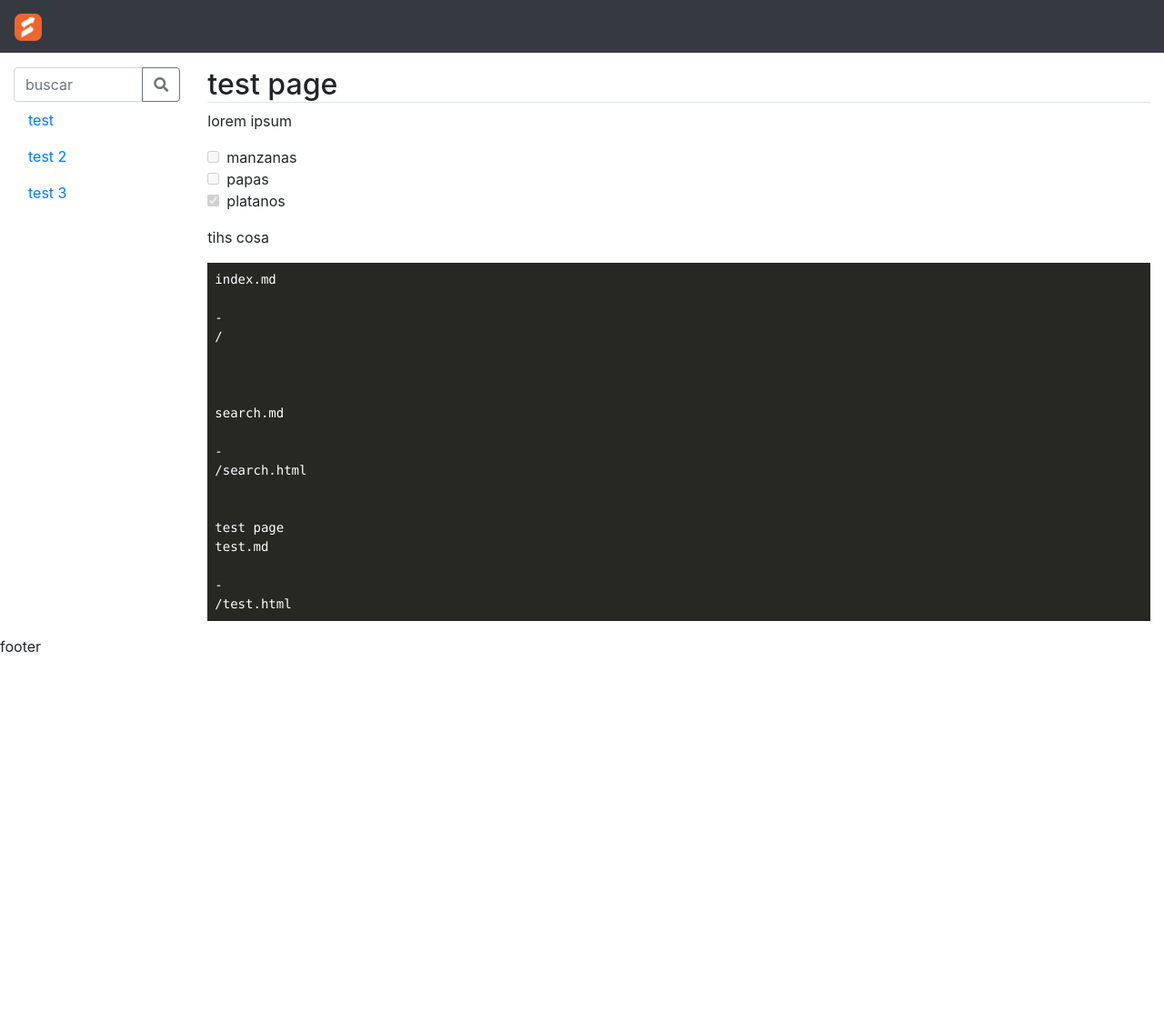
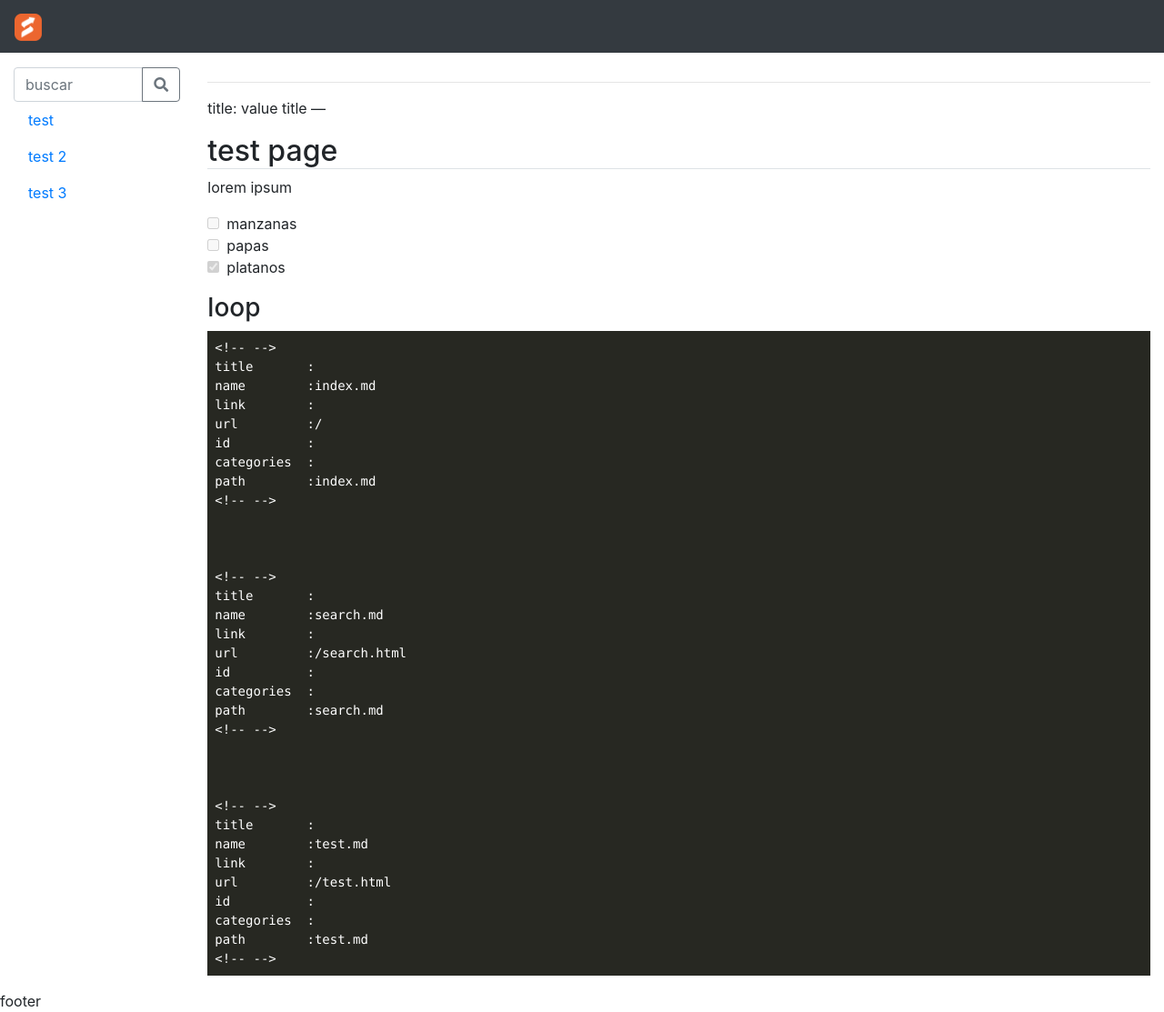
Before and after one commit to Bsale-IO/template-docs, a Jekyll site: the page built from docs/test.md, in a window 1280 px wide. Shown: the whole page at 91% size. Built offline with Jekyll 4.4.1, drawn with Linux system fonts in a browser that asks for light colours; our own code applies the rules of GitHub Pages for plain Markdown files; before the commit the page ends 900 px from its top, so only the background shows below that.

Commit message:
loop test

```diff
--- a/docs/test.md
+++ b/docs/test.md
@@ -1,3 +1,7 @@
+
+---
+title: value title
+---
 
 ## test page
 
@@ -7,12 +11,17 @@ lorem ipsum
 - [ ] papas
 - [x] platanos
 
-tihs cosa
+### loop
 {% for s in site.pages %}
-    {{s.title}}
-    {{s.name}}
-    {{s.link}}
-    -
-    {{s.url | replace: ".md",""}}
+
+    <!-- -->
+    title       :{{s.title}}
+    name        :{{s.name}}
+    link        :{{s.link}}
+    url         :{{s.url}}
+    id          :{{s.id}}
+    categories  :{{s.categories}}
+    path        :{{s.path}}
+    <!-- -->
 
 {% endfor %}
```
